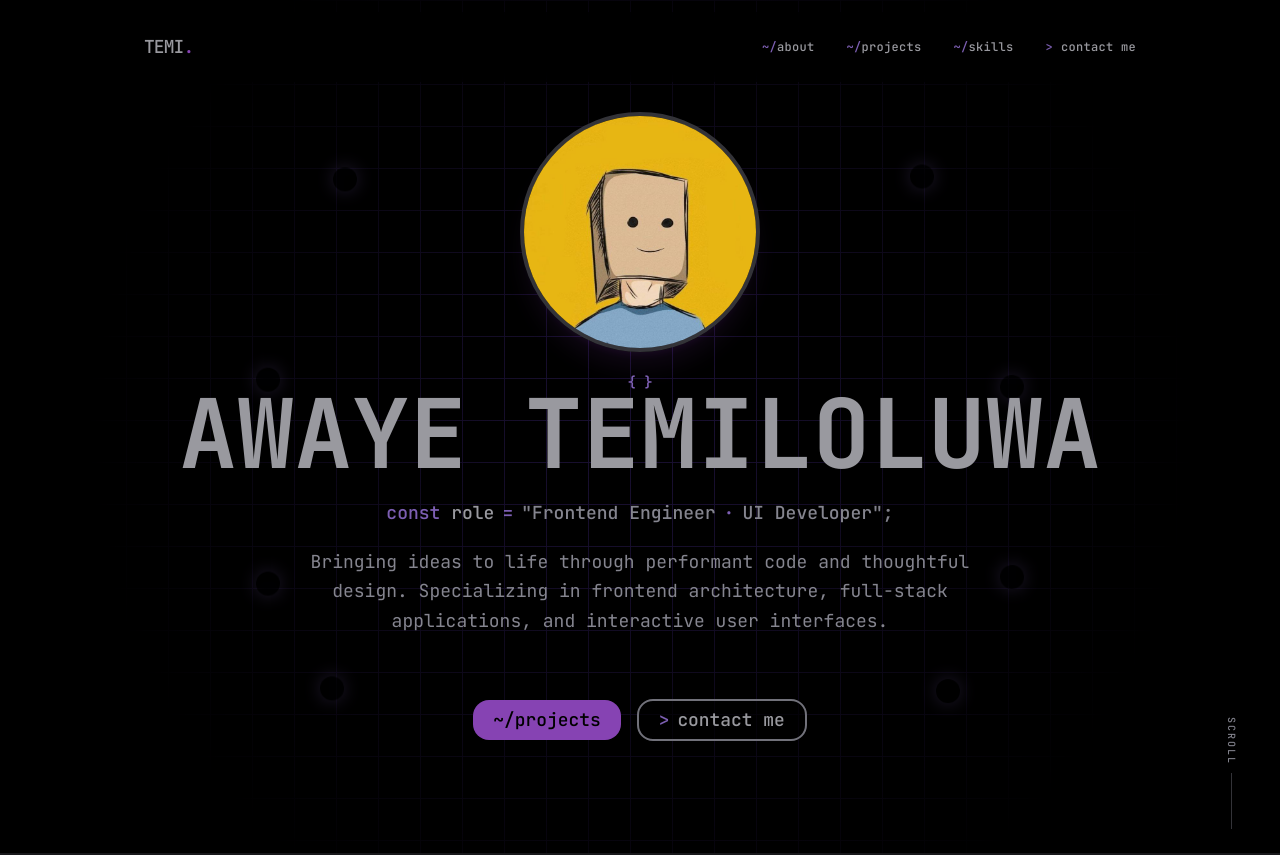
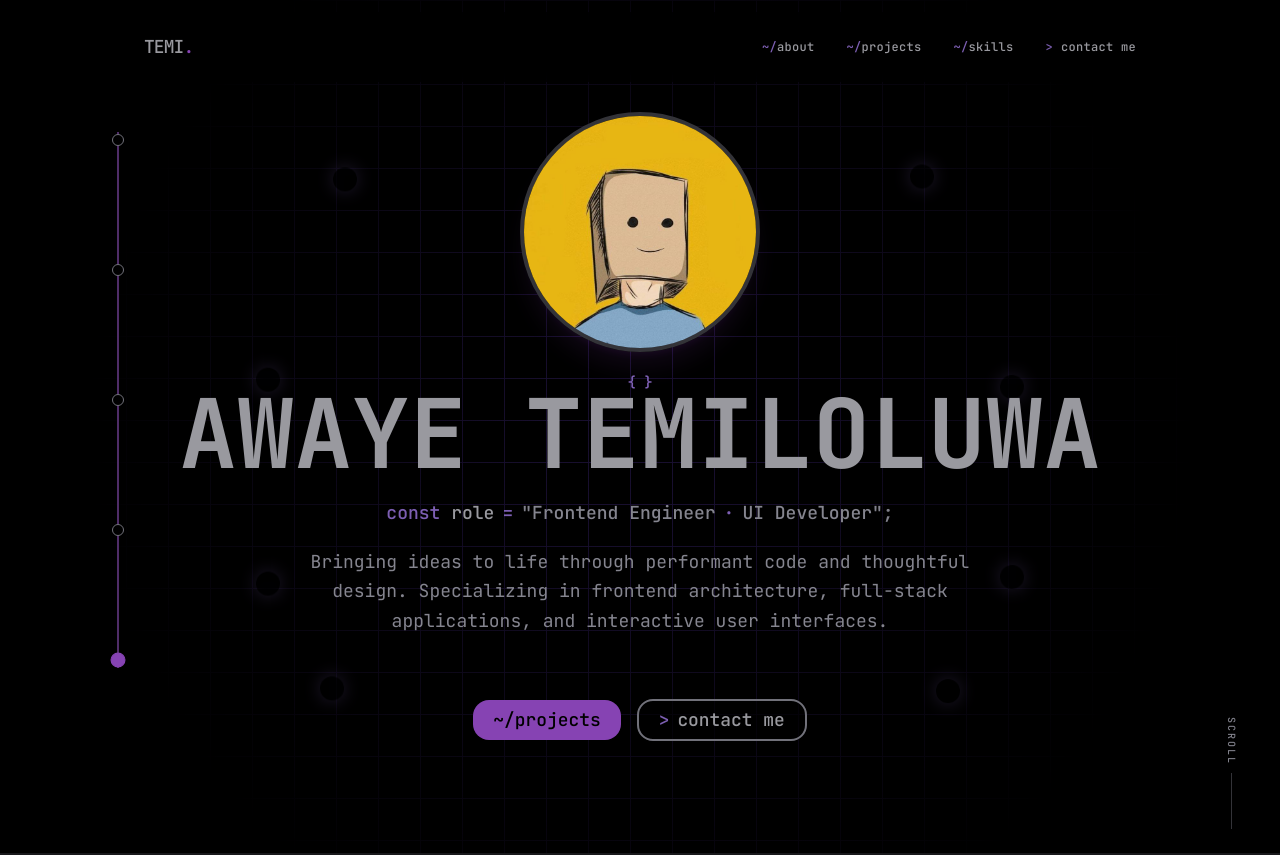
Before and after one commit to Temiawaye/Portfolio, a Next.js app: page / in a window 1280 px wide. Shown: the top 855 px of the page. Built offline with nearby package versions, Linux system fonts and the light colour scheme; some icons are missing.

Commit message:
fix(progress): show tracker on laptop screens

```diff
--- a/components/sectionProgress.tsx
+++ b/components/sectionProgress.tsx
@@ -12,7 +12,6 @@ const sections = [
 
 export default function SectionProgress() {
     const [activeIndex, setActiveIndex] = useState(0)
-    const [isVisible, setIsVisible] = useState(false)
 
     useEffect(() => {
         let animationFrame = 0
@@ -26,7 +25,6 @@ export default function SectionProgress() {
             }, 0)
 
             setActiveIndex(nextActiveIndex)
-            setIsVisible(window.scrollY >= window.innerHeight * 0.6)
         }
 
         const handleScroll = () => {
@@ -57,11 +55,7 @@ export default function SectionProgress() {
         <nav
             aria-label="Page section progress"
             style={{ left: "clamp(6rem, 8vw, 8rem)" }}
-            className={`fixed top-1/2 z-40 hidden -translate-y-1/2 transition-opacity duration-300 sm:block ${
-                isVisible
-                    ? "pointer-events-auto opacity-100"
-                    : "pointer-events-none opacity-0"
-            }`}
+            className="fixed top-1/2 z-40 -translate-y-1/2 max-[639px]:hidden"
         >
             <div className="relative flex h-[min(72vh,42rem)] min-h-80 w-8 shrink-0 flex-col items-center justify-between py-2">
                 <span className="absolute inset-y-5 left-1/2 w-px -translate-x-1/2 bg-border-default" aria-hidden="true" />
```
